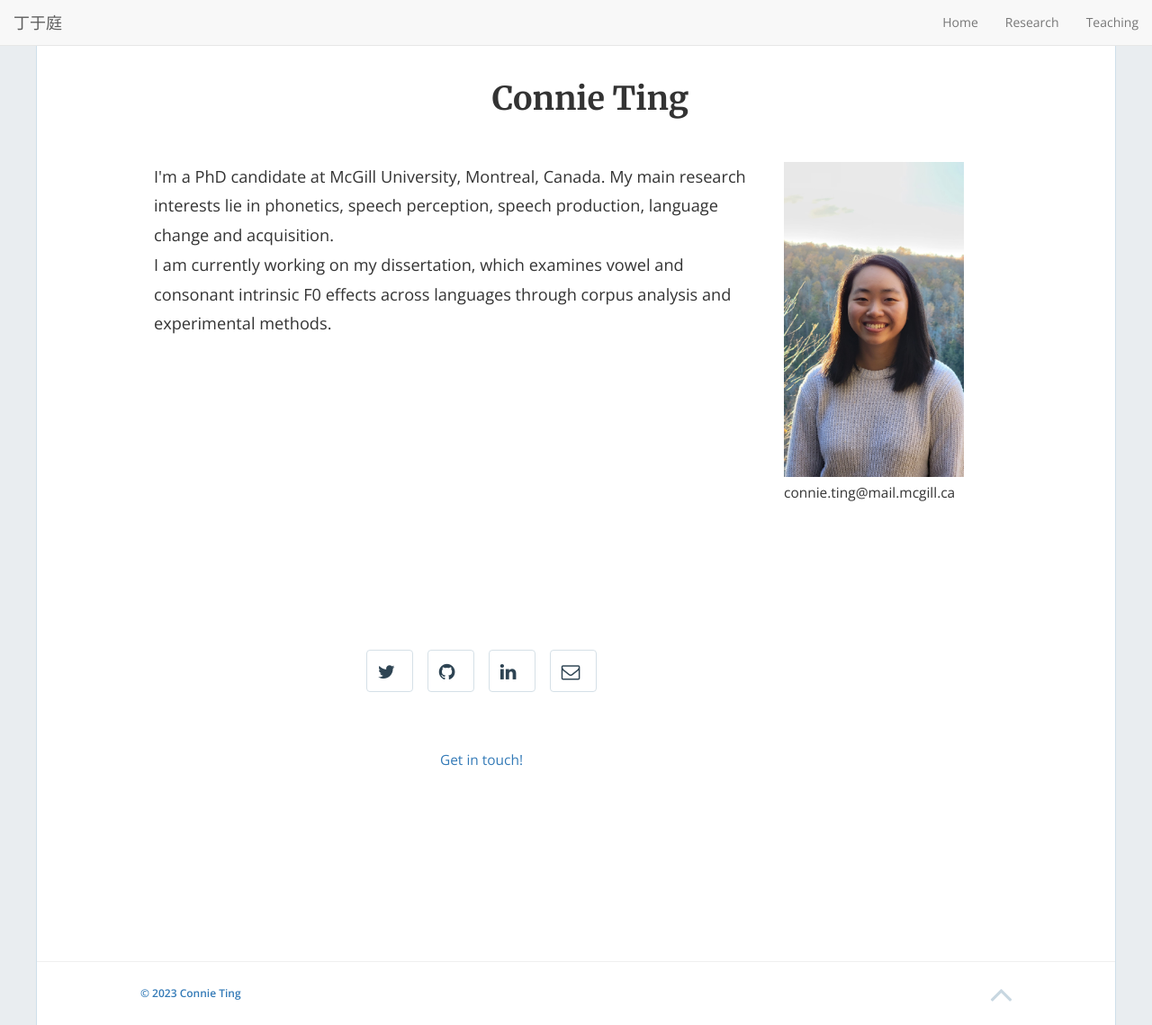
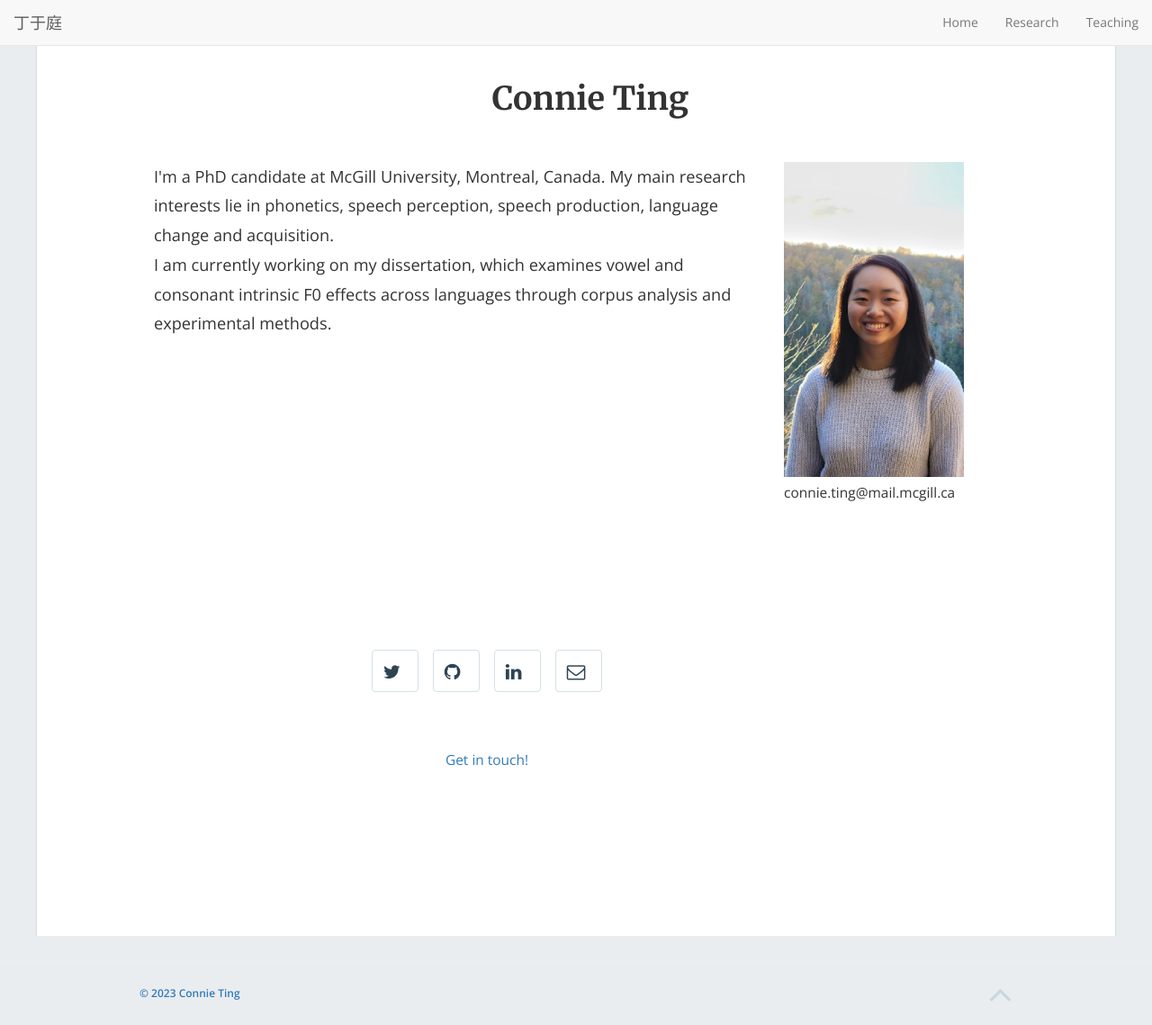
Before and after one commit to connieting/connieting.github.io, a Jekyll site: the page built from index.html, in a window 1280 px wide and 1139 px high. Shown: the whole window at 90% size. Built offline with Jekyll 4.4.1, drawn with Linux system fonts in a browser that asks for light colours; nearby versions of some CDN libraries.

Commit message:
Update home-hero.html

```diff
--- a/_includes/home-hero.html
+++ b/_includes/home-hero.html
@@ -31,13 +31,9 @@
 </div>
 
 <div class="container">
-
-  <div class="row">
-
+    <div class="col-md-12>
       <div class="hero-container">
-
         <div class="hero-content">
-
           <div class="hero-buttons">
 
             {% if site.twitter_username != '' %}
@@ -61,11 +57,7 @@
               </p>
 
           </div>
-
         </div>
-
       </div>
-
     </div>
-
 </div>
```
